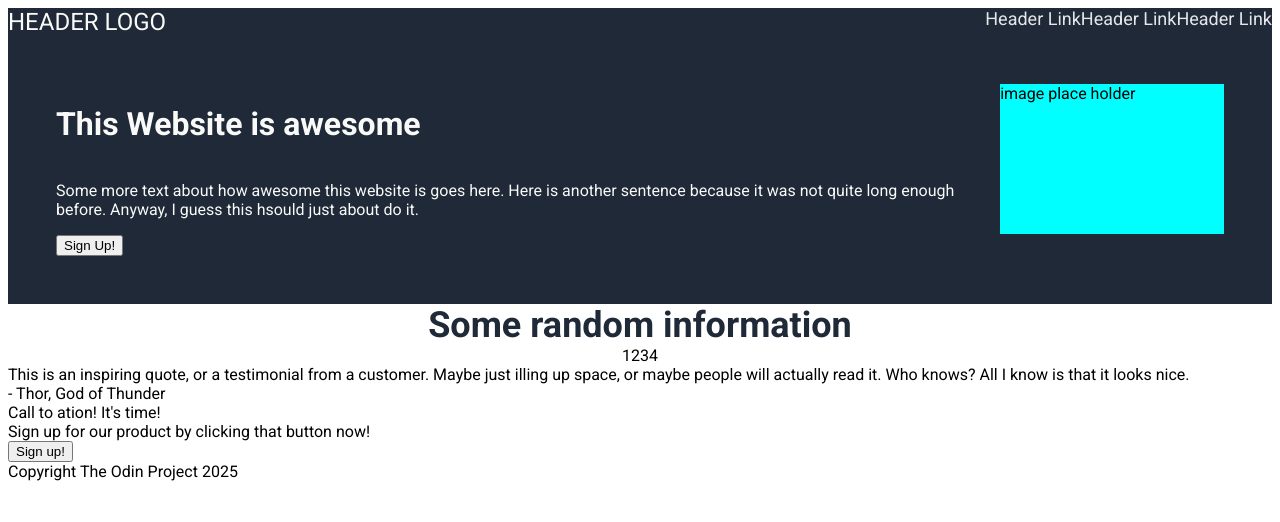
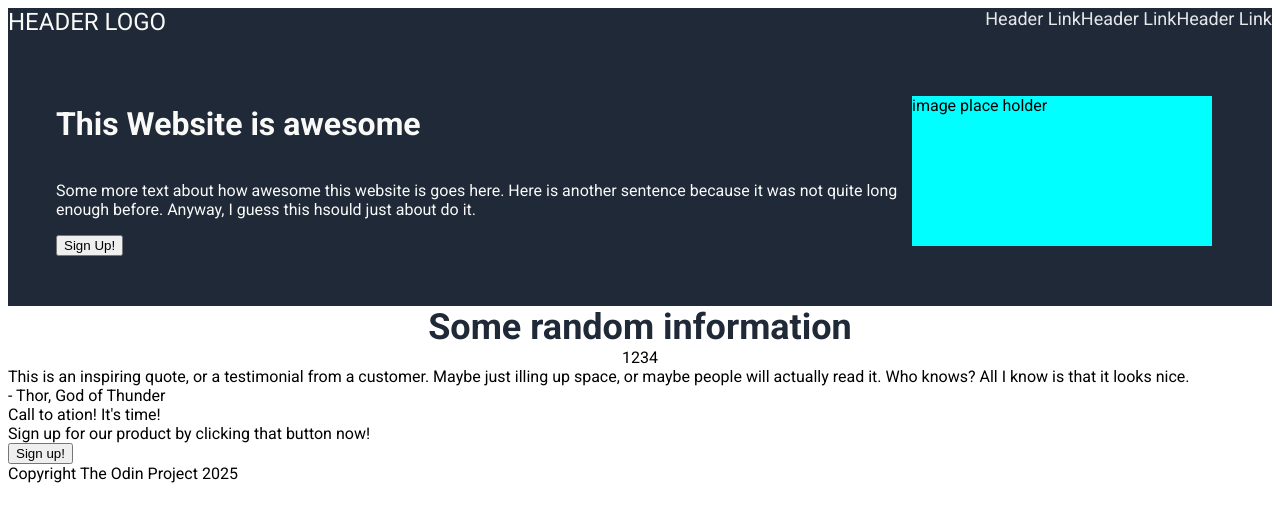
Before and after one commit to TheFlyingCircus42/odin-landing-page, a plain HTML site: page index.html in a window 1280 px wide. Drawn offline with Linux system fonts and the light colour scheme.

Commit message:
LANDING PAGE LESSON - chnage title in html header to Landing Page

```diff
--- a/index.html
+++ b/index.html
@@ -4,7 +4,7 @@
     <meta charset="UTF-8">
     <meta http-equiv="X-UA-Compatible" content="IE=edge">
     <meta name="viewport" content="width=device-width, initial-scale=1.0">
-    <title>The Holy Grail</title>
+    <title>Landing Page</title>
     <link rel="stylesheet" href="style.css">
     <link rel="preconnect" href="https://fonts.googleapis.com">
     <link rel="preconnect" href="https://fonts.gstatic.com" crossorigin>
--- a/style.css
+++ b/style.css
@@ -46,11 +46,14 @@ li{
     flex-direction: column;
 }
 
+
 .image-placeholder{
     height: 150px;
     width: 300px;
     background-color: aqua;
     color: black;
+    flex-shrink: 0;
+    margin: 12px;
 }
 
 .section-two{
```
